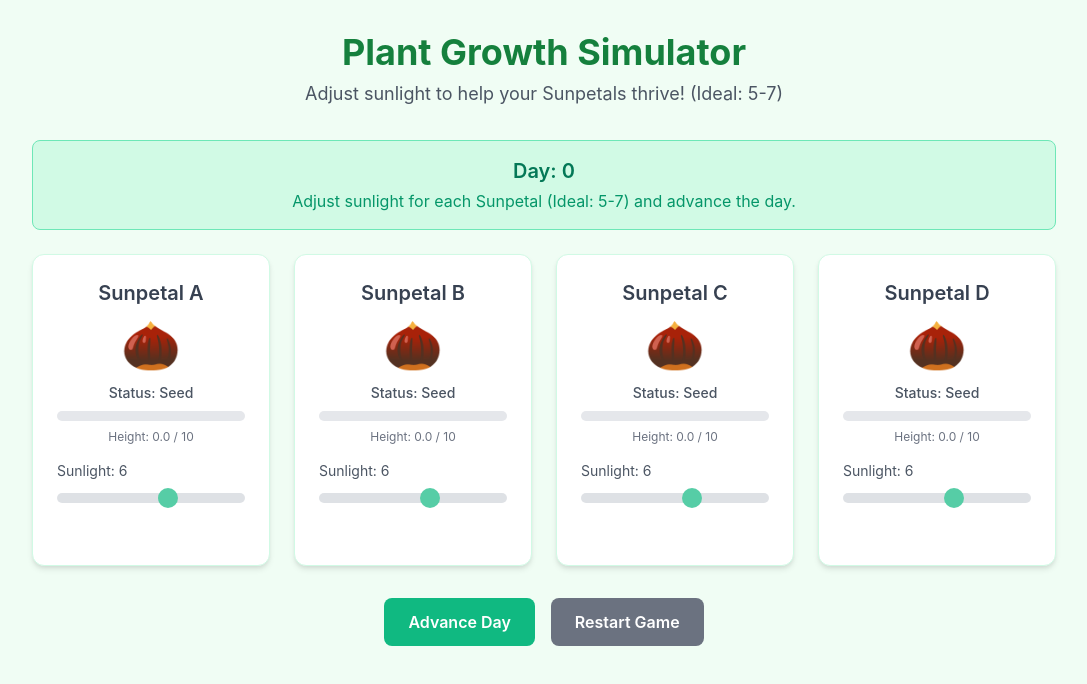
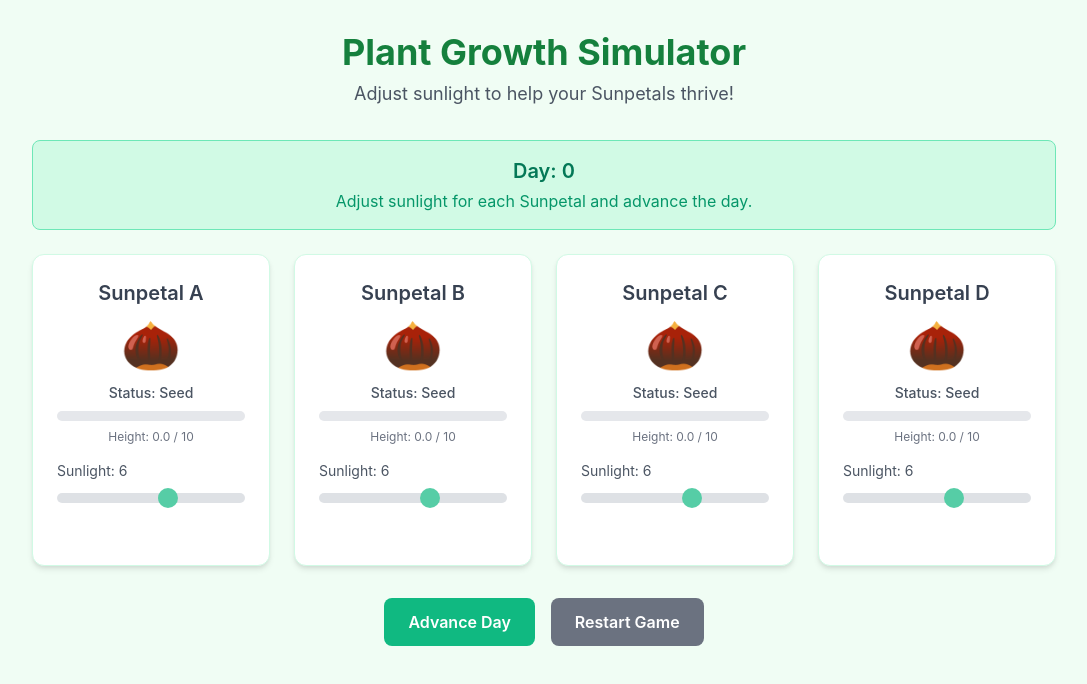
Before and after one commit to amykat35/m2si, a plain HTML site: page index.html in a window 1280 px wide. Shown: the whole page, without its empty margins (96-1183 px from the left). Drawn offline with nearby package versions, Linux system fonts and the light colour scheme.

Commit message:
Add files via upload

```diff
--- a/index.html
+++ b/index.html
@@ -133,7 +133,7 @@
     <div class="container mx-auto max-w-5xl">
         <header class="text-center mb-8">
             <h1 class="text-4xl font-bold text-green-700">Plant Growth Simulator</h1>
-            <p class="text-lg text-gray-600 mt-2">Adjust sunlight to help your Sunpetals thrive! (Ideal: 5-7)</p>
+            <p class="text-lg text-gray-600 mt-2">Adjust sunlight to help your Sunpetals thrive!</p>
         </header>
 
         <div id="game-info" class="text-center mb-6 p-4 bg-emerald-100 border border-emerald-300 rounded-lg">
@@ -164,7 +164,7 @@
         // --- Game Configuration ---
         // Define the single plant type's characteristics (based on Sunpetal)
         const SINGLE_PLANT_PROTOTYPE = {
-            idealSun: [5, 7], // Optimal sunlight range (5-7)
+            idealSun: [5, 7], // Optimal sunlight range (5-7) - This is internal logic, not displayed
             // stressSun is no longer used directly as conditions are either ideal or dangerous.
             maxHeight: 10,
             baseIcon: "🌻", // Mature icon
@@ -385,7 +385,7 @@
             currentDay = 0;
             plants = PLANT_TYPES.map(pt => initializePlant(pt));
             dayCounterEl.textContent = currentDay;
-            overallMessageEl.textContent = "Adjust sunlight for each Sunpetal (Ideal: 5-7) and advance the day.";
+            overallMessageEl.textContent = "Adjust sunlight for each Sunpetal and advance the day."; // Removed hint
             nextDayBtn.disabled = false;
             renderPlants();
         }
```
